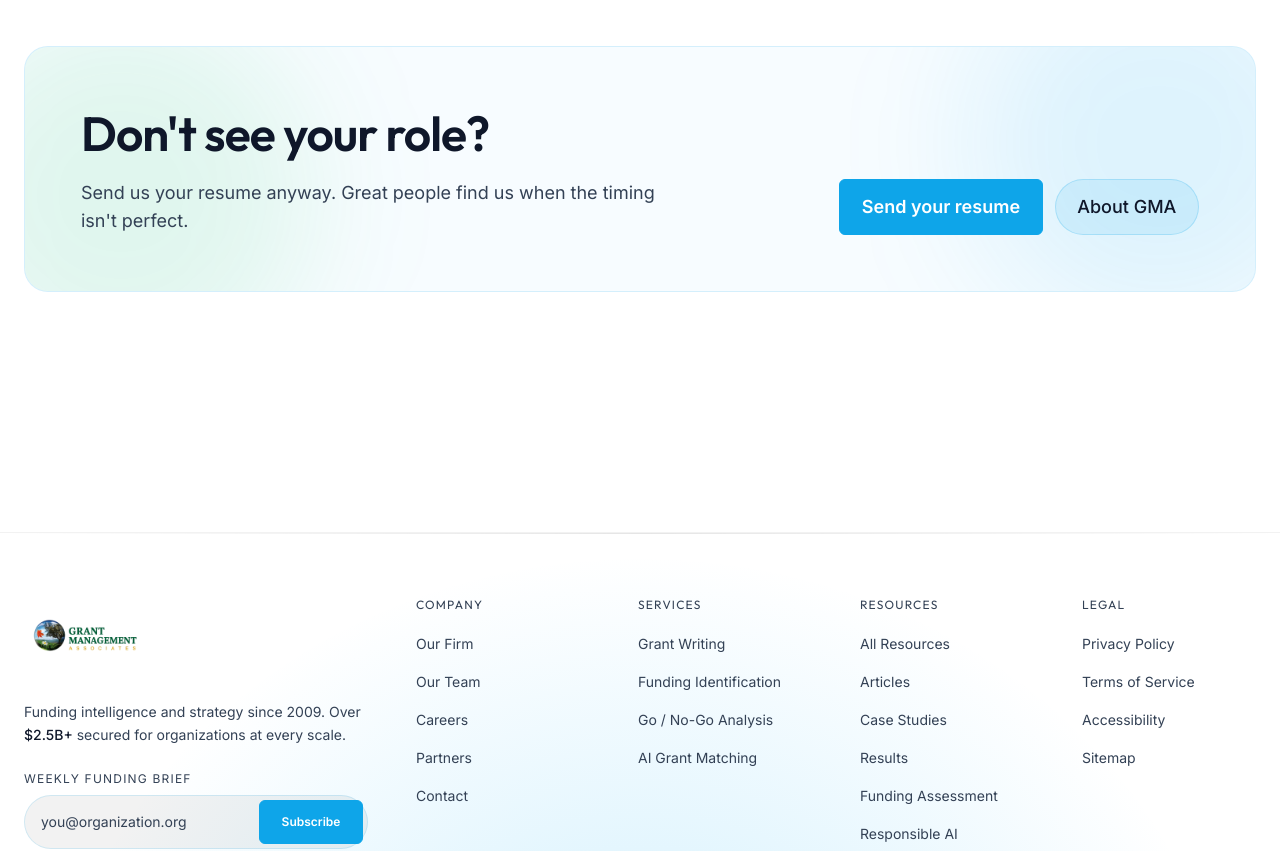
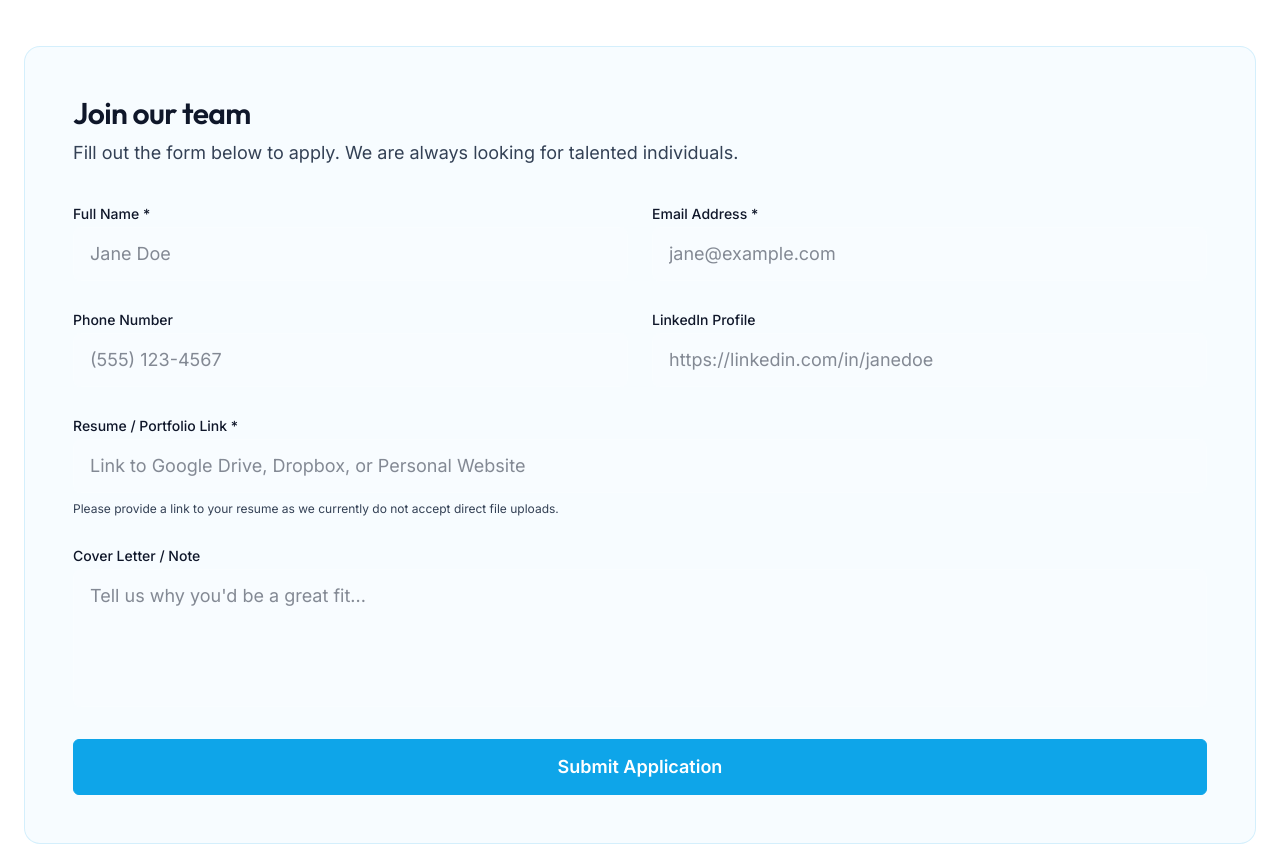
Before and after one commit to Grantmanagementassoc/Grantmanagementassociates, a Next.js app: page /careers in a window 1280 px wide. Shown: the part 1640-2491 px from the top of the page. Built offline with nearby package versions, Linux system fonts and the light colour scheme.

Commit message:
feat: Add careers application system, varied scroll animations, and admin updates

```diff
--- /dev/null
+++ b/src/app/api/career/route.ts
@@ -0,0 +1,29 @@
+import { NextResponse } from "next/server";
+import { db } from "@/db";
+import { jobApplications } from "@/db/schema";
+
+export async function POST(req: Request) {
+  try {
+    const body = await req.json();
+    const { fullName, email, phone, linkedinUrl, resumeUrl, coverLetter, roleSlug } = body;
+
+    if (!fullName || !email) {
+      return NextResponse.json({ error: "Name and email are required" }, { status: 400 });
+    }
+
+    await db.insert(jobApplications).values({
+      fullName,
+      email,
+      phone,
+      linkedinUrl,
+      resumeUrl,
+      coverLetter,
+      roleSlug: roleSlug || "general",
+    });
+
+    return NextResponse.json({ success: true });
+  } catch (error) {
+    console.error("Career submission error:", error);
+    return NextResponse.json({ error: "Failed to submit application" }, { status: 500 });
+  }
+}
--- a/src/app/careers/page.tsx
+++ b/src/app/careers/page.tsx
@@ -2,6 +2,7 @@ import type { Metadata } from "next";
 import Link from "next/link";
 import { Section, SectionTitle, Eyebrow, GlassCard, Breadcrumbs, CTACard, BackgroundGrid } from "@/components/site/ui";
 import { openRoles, site } from "@/lib/content";
+import { CareerForm } from "@/components/forms/career-form";
 
 export const metadata: Metadata = {
   title: "Careers",
@@ -50,12 +51,7 @@ export default function CareersPage() {
       </Section>
 
       <Section>
-        <CTACard
-          title="Don't see your role?"
-          subtitle="Send us your resume anyway. Great people find us when the timing isn't perfect."
-          primary={{ label: "Send your resume", href: "/contact" }}
-          secondary={{ label: "About GMA", href: "/about" }}
-        />
+        <CareerForm />
       </Section>
     </>
   );
--- a/src/app/globals.css
+++ b/src/app/globals.css
@@ -97,7 +97,7 @@
   animation: marquee 160s linear infinite;
 }
 .animate-marquee-logos {
-  animation: marquee 40s linear infinite;
+  animation: marquee 80s linear infinite;
 }
 
 @layer utilities {
--- /dev/null
+++ b/src/components/forms/career-form.tsx
@@ -0,0 +1,105 @@
+"use client";
+
+import { useState } from "react";
+import { Loader2 } from "lucide-react";
+
+export function CareerForm({ roleSlug = "general" }: { roleSlug?: string }) {
+  const [isSubmitting, setIsSubmitting] = useState(false);
+  const [success, setSuccess] = useState(false);
+  const [error, setError] = useState("");
+
+  async function handleSubmit(e: React.FormEvent<HTMLFormElement>) {
+    e.preventDefault();
+    setIsSubmitting(true);
+    setError("");
+
+    const formData = new FormData(e.currentTarget);
+    const data = Object.fromEntries(formData.entries());
+
+    try {
+      const res = await fetch("/api/career", {
+        method: "POST",
+        headers: { "Content-Type": "application/json" },
+        body: JSON.stringify({ ...data, roleSlug }),
+      });
+
+      if (!res.ok) {
+        throw new Error("Failed to submit application");
+      }
+
+      setSuccess(true);
+    } catch (err) {
+      setError("An error occurred while submitting your application. Please try again later.");
+    } finally {
+      setIsSubmitting(false);
+    }
+  }
+
+  if (success) {
+    return (
+      <div className="glass rounded-2xl p-8 md:p-12 text-center">
+        <div className="mx-auto w-16 h-16 rounded-full bg-green-500/10 flex items-center justify-center mb-6">
+          <svg className="w-8 h-8 text-green-500" fill="none" viewBox="0 0 24 24" stroke="currentColor">
+            <path strokeLinecap="round" strokeLinejoin="round" strokeWidth={2} d="M5 13l4 4L19 7" />
+          </svg>
+        </div>
+        <h3 className="text-2xl font-semibold text-foreground mb-4">Application Submitted!</h3>
+        <p className="text-muted">Thank you for your interest in joining Grant Management Associates. Our team will review your application and be in touch soon.</p>
+      </div>
+    );
+  }
+
+  return (
+    <div className="glass rounded-2xl p-8 md:p-12">
+      <div className="mb-8">
+        <h2 className="text-2xl md:text-3xl font-semibold text-foreground">Join our team</h2>
+        <p className="mt-2 text-muted">Fill out the form below to apply. We are always looking for talented individuals.</p>
+      </div>
+
+      <form onSubmit={handleSubmit} className="space-y-6">
+        <div className="grid sm:grid-cols-2 gap-6">
+          <div className="space-y-2">
+            <label htmlFor="fullName" className="text-sm font-medium text-foreground">Full Name *</label>
+            <input required type="text" id="fullName" name="fullName" className="w-full bg-white/5 border border-white/10 rounded-lg px-4 py-3 text-foreground focus:outline-none focus:border-cyan-500 transition-colors" placeholder="Jane Doe" />
+          </div>
+          <div className="space-y-2">
+            <label htmlFor="email" className="text-sm font-medium text-foreground">Email Address *</label>
+            <input required type="email" id="email" name="email" className="w-full bg-white/5 border border-white/10 rounded-lg px-4 py-3 text-foreground focus:outline-none focus:border-cyan-500 transition-colors" placeholder="jane@example.com" />
+          </div>
+        </div>
+
+        <div className="grid sm:grid-cols-2 gap-6">
+          <div className="space-y-2">
+            <label htmlFor="phone" className="text-sm font-medium text-foreground">Phone Number</label>
+            <input type="tel" id="phone" name="phone" className="w-full bg-white/5 border border-white/10 rounded-lg px-4 py-3 text-foreground focus:outline-none focus:border-cyan-500 transition-colors" placeholder="(555) 123-4567" />
+          </div>
+          <div className="space-y-2">
+            <label htmlFor="linkedinUrl" className="text-sm font-medium text-foreground">LinkedIn Profile</label>
+            <input type="url" id="linkedinUrl" name="linkedinUrl" className="w-full bg-white/5 border border-white/10 rounded-lg px-4 py-3 text-foreground focus:outline-none focus:border-cyan-500 transition-colors" placeholder="https://linkedin.com/in/janedoe" />
+          </div>
+        </div>
+
+        <div className="space-y-2">
+          <label htmlFor="resumeUrl" className="text-sm font-medium text-foreground">Resume / Portfolio Link *</label>
+          <input required type="url" id="resumeUrl" name="resumeUrl" className="w-full bg-white/5 border border-white/10 rounded-lg px-4 py-3 text-foreground focus:outline-none focus:border-cyan-500 transition-colors" placeholder="Link to Google Drive, Dropbox, or Personal Website" />
+          <p className="text-xs text-muted">Please provide a link to your resume as we currently do not accept direct file uploads.</p>
+        </div>
+
+        <div className="space-y-2">
+          <label htmlFor="coverLetter" className="text-sm font-medium text-foreground">Cover Letter / Note</label>
+          <textarea id="coverLetter" name="coverLetter" rows={4} className="w-full bg-white/5 border border-white/10 rounded-lg px-4 py-3 text-foreground focus:outline-none focus:border-cyan-500 transition-colors resize-none" placeholder="Tell us why you'd be a great fit..."></textarea>
+        </div>
+
+        {error && (
+          <div className="p-4 bg-red-500/10 border border-red-500/20 rounded-lg text-red-500 text-sm">
+            {error}
+          </div>
+        )}
+
+        <button disabled={isSubmitting} type="submit" className="w-full btn-primary flex justify-center py-4">
+          {isSubmitting ? <Loader2 className="w-5 h-5 animate-spin" /> : "Submit Application"}
+        </button>
+      </form>
+    </div>
+  );
+}
--- a/src/components/site/scroll-reveal.tsx
+++ b/src/components/site/scroll-reveal.tsx
@@ -6,16 +6,28 @@ import type { ReactNode } from "react";
 export function ScrollReveal({
   children,
   className = "",
-  delay = 0
+  delay = 0,
+  animation = "fade-up",
 }: {
   children: ReactNode;
   className?: string;
   delay?: number;
+  animation?: "fade-up" | "slide-left" | "slide-right" | "scale-up" | "fade-in";
 }) {
+  const variants = {
+    "fade-up": { initial: { opacity: 0, y: 30 }, whileInView: { opacity: 1, y: 0 } },
+    "slide-left": { initial: { opacity: 0, x: -40 }, whileInView: { opacity: 1, x: 0 } },
+    "slide-right": { initial: { opacity: 0, x: 40 }, whileInView: { opacity: 1, x: 0 } },
+    "scale-up": { initial: { opacity: 0, scale: 0.95 }, whileInView: { opacity: 1, scale: 1 } },
+    "fade-in": { initial: { opacity: 0 }, whileInView: { opacity: 1 } },
+  };
+
+  const { initial, whileInView } = variants[animation];
+
   return (
     <motion.div
-      initial={{ opacity: 0, y: 30 }}
-      whileInView={{ opacity: 1, y: 0 }}
+      initial={initial}
+      whileInView={whileInView}
       viewport={{ once: true, margin: "-100px" }}
       transition={{ duration: 0.6, ease: "easeOut", delay }}
       className={className}
--- a/src/components/site/ui.tsx
+++ b/src/components/site/ui.tsx
@@ -42,11 +42,11 @@ export function SectionTitle({
   align?: "left" | "center";
 }) {
   return (
-    <div className={`max-w-3xl ${align === "center" ? "mx-auto text-center" : ""}`}>
+    <ScrollReveal animation={align === "center" ? "fade-up" : "slide-left"} className={`max-w-3xl ${align === "center" ? "mx-auto text-center" : ""}`}>
       {eyebrow && <Eyebrow>{eyebrow}</Eyebrow>}
       <h2 className="mt-4 text-3xl md:text-5xl font-semibold text-foreground leading-[1.05]">{title}</h2>
       {subtitle && <p className="mt-4 text-base md:text-lg text-muted leading-relaxed">{subtitle}</p>}
-    </div>
+    </ScrollReveal>
   );
 }
 
@@ -60,11 +60,13 @@ export function GlassCard({
   hover?: boolean;
 }) {
   return (
-    <div
-      className={`glass rounded-2xl p-6 ${hover ? "card-hover" : ""} ${className}`}
-    >
-      {children}
-    </div>
+    <ScrollReveal animation="scale-up">
+      <div
+        className={`glass rounded-2xl p-6 ${hover ? "card-hover" : ""} ${className}`}
+      >
+        {children}
+      </div>
+    </ScrollReveal>
   );
 }
 
```
Also changed, not shown: src/app/admin/(protected)/submissions/page.tsx (+2 -2 lines).
